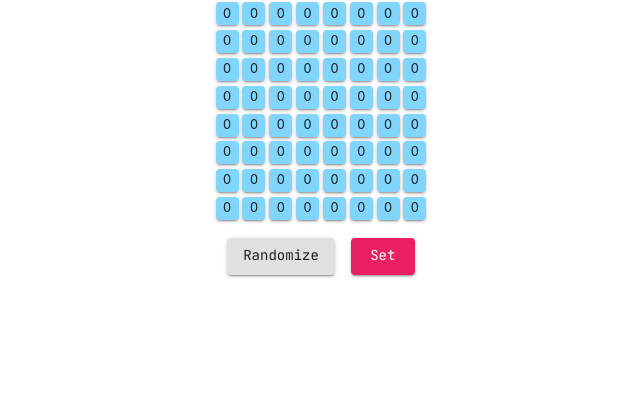
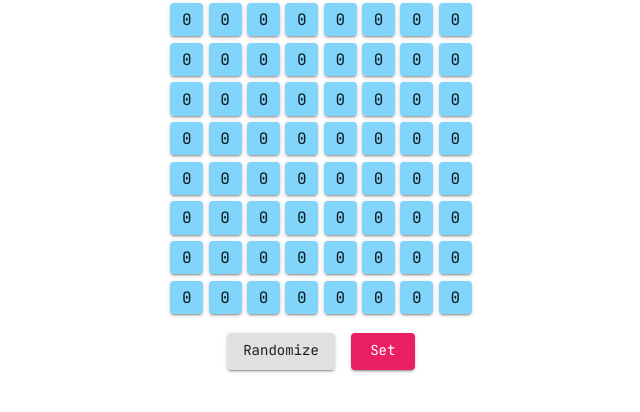
Before and after one commit to SophiaSaiada/IslandsProblem, a React (Create React App) app: page / in a window 1280 px wide. Both pictures are taken after a click on the button "Choose". Shown: the top 412 px of the page, without its empty margins (319-959 px from the left). Built offline with nearby package versions, Linux system fonts and the light colour scheme.

Commit message:
Apply theme to board

```diff
--- a/src/pages/BoardBuild/SetDataPage.tsx
+++ b/src/pages/BoardBuild/SetDataPage.tsx
@@ -1,35 +1,22 @@
 import React, { useState } from "react";
 import { Dimensions } from "../../types/Dimensions";
 import _ from "lodash";
-import { makeStyles, ButtonBase, Button, Paper, Box } from "@material-ui/core";
+import {
+  makeStyles,
+  ButtonBase,
+  Button,
+  Paper,
+  Box,
+  Typography
+} from "@material-ui/core";
 import lightBlue from "@material-ui/core/colors/lightBlue";
 import orange from "@material-ui/core/colors/orange";
+import { useStyles } from "../Solver/BoardVisualizer";
 
 type SetDataPageProps = {
   boardDim: Dimensions;
   setBoardData: (data: number[][]) => void;
 };
-
-const useStyles = makeStyles(_ => ({
-  grid: {
-    display: "flex",
-    flexDirection: "column"
-  },
-  row: {
-    display: "flex",
-    flexDirection: "row",
-    margin: ".15em 0",
-    justifyContent: "center"
-  },
-  islandPaper: {
-    height: "1em",
-    width: "1em",
-    lineHeight: "1em",
-    padding: ".4em",
-    fontSize: ".8em",
-    margin: "0 .15em"
-  }
-}));
 
 const SetDataPage = ({ boardDim, setBoardData }: SetDataPageProps) => {
   const classes = useStyles();
@@ -85,7 +72,7 @@ const SetDataPage = ({ boardDim, setBoardData }: SetDataPageProps) => {
                     }}
                     elevation={2}
                   >
-                    {value}
+                    <Typography>{value}</Typography>
                   </Paper>
                 </ButtonBase>
               );
--- a/src/pages/Solver/BoardVisualizer.tsx
+++ b/src/pages/Solver/BoardVisualizer.tsx
@@ -5,13 +5,13 @@ import { makeStyles } from "@material-ui/core/styles";
 import Paper from "@material-ui/core/Paper";
 import lightBlue from "@material-ui/core/colors/lightBlue";
 import orange from "@material-ui/core/colors/orange";
-import { Box } from "@material-ui/core";
+import { Box, Typography } from "@material-ui/core";
 
 type BoardVisualizerProps = {
   board: Board;
 };
 
-const useStyles = makeStyles(_ => ({
+export const useStyles = makeStyles(_ => ({
   grid: {
     display: "flex",
     flexDirection: "column"
@@ -19,16 +19,16 @@ const useStyles = makeStyles(_ => ({
   row: {
     display: "flex",
     flexDirection: "row",
-    margin: ".15em 0",
+    margin: ".2em 0",
     justifyContent: "center"
   },
   islandPaper: {
-    height: "1em",
-    width: "1em",
+    height: "1.8em",
+    width: "1.8em",
     lineHeight: "1em",
     padding: ".4em",
     fontSize: ".8em",
-    margin: "0 .15em"
+    margin: "0 .2em"
   }
 }));
 
@@ -50,7 +50,7 @@ const BoardVisualizer = ({ board }: BoardVisualizerProps) => {
                 }}
                 elevation={2}
               >
-                {board.getCell(rowIndex, columnIndex)}
+                <Typography>{value}</Typography>
               </Paper>
             );
           })}
```
